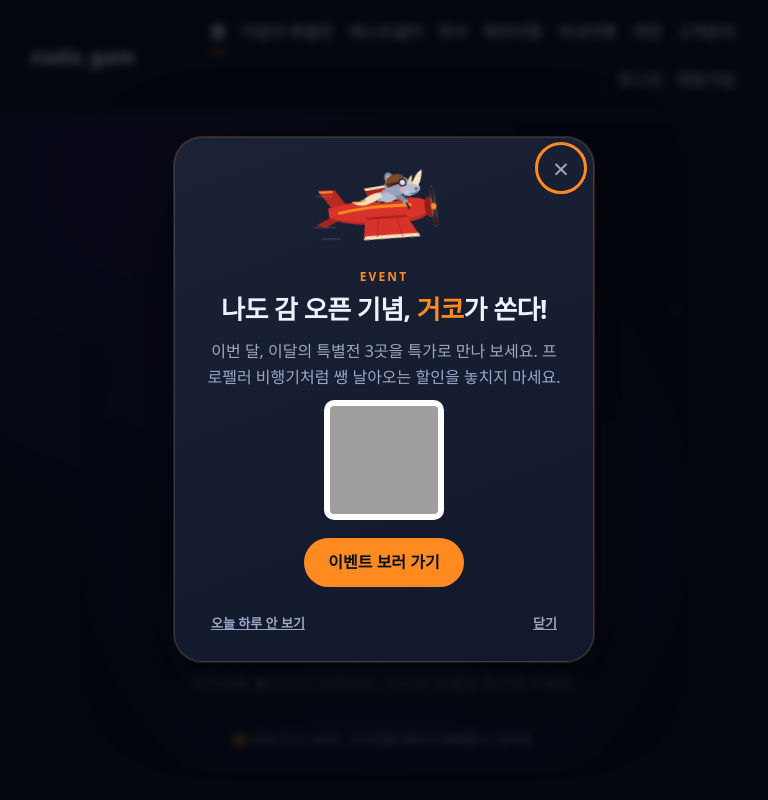
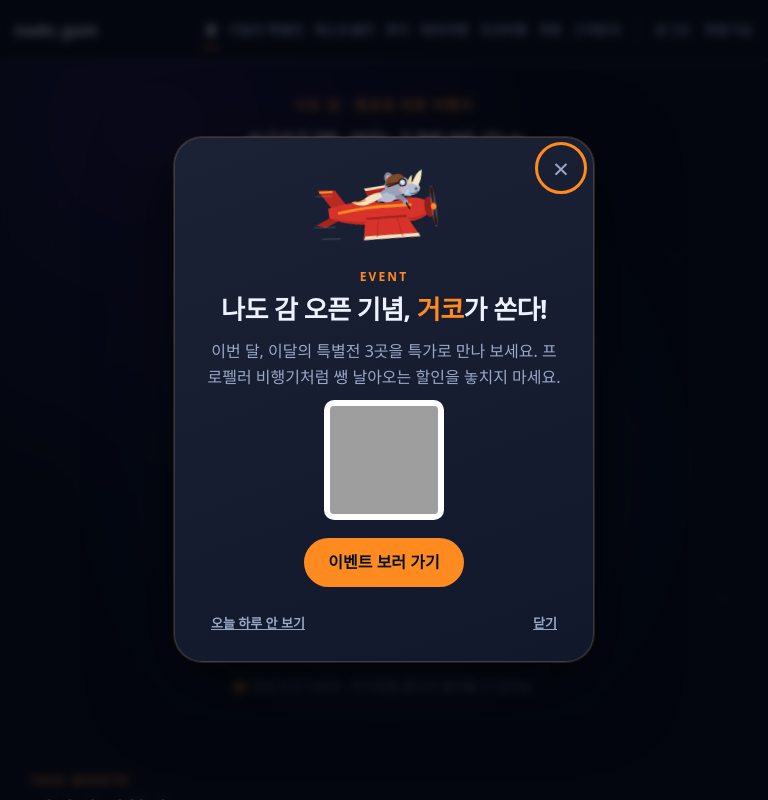
Before and after one commit to ho8566z/nado-gam, a Spring Boot app: page / in a window 768 px wide. Run offline with Spring Boot 4, Linux system fonts and the light colour scheme; a user stored in the database is signed in; data comes from the database, SQL or seed files in the repository; some of the project's set-up classes (security, data sources, template engines, error pages and the like) are left out, and stand-ins take their place; some libraries are stand-ins or nearby versions; some web fonts are replaced; grey boxes are pictures that could not be loaded.

Commit message:
fix(layout): 상단 메뉴가 좁은 폭에서 줄바꿈되지 않도록 글자와 간격을 줄임
761~1100px 에서는 14px, 900px 이하에서는 13px 로 글자와 간격을 줄여 로그인 후에도 메뉴가 한 줄에 들어가게 했다. 폭 780~1200px 에서 한 줄임을 측정으로 확인했다.

```diff
--- a/src/main/resources/static/css/main.css
+++ b/src/main/resources/static/css/main.css
@@ -51,6 +51,21 @@ button { font: inherit; color: inherit; cursor: pointer; }
 }
 .site-header nav a:hover, .site-header nav a.is-active { color: var(--ink); }
 .site-header nav a:hover::after, .site-header nav a.is-active::after { transform: scaleX(1); }
+/* 메뉴 8개+로그인 링크가 한 줄에 들어가도록 폭이 좁아질수록 글자와 간격을 줄인다(761~1100px). 760px 이하는 하단 탭 바를 쓴다. */
+@media (min-width: 761px) and (max-width: 1100px) {
+	.site-header { gap: 10px; padding-left: 20px; padding-right: 20px; }
+	.logo { font-size: 18px; }
+	.site-header nav { gap: 10px; flex-wrap: nowrap; }
+	.site-header nav a, .auth-links button { font-size: 14px; white-space: nowrap; }
+	.auth-links { gap: 8px; margin-left: 2px; padding-left: 10px; }
+}
+@media (min-width: 761px) and (max-width: 900px) {
+	.site-header { padding-left: 14px; padding-right: 14px; }
+	.logo { font-size: 16px; }
+	.site-header nav { gap: 7px; }
+	.site-header nav a, .auth-links button { font-size: 13px; }
+	.auth-links { gap: 6px; padding-left: 8px; }
+}
 
 .site-footer { margin-top: 80px; padding: 36px 16px 48px; text-align: center; color: var(--muted); font-size: 13px; border-top: 1px solid var(--line); }
 
```
